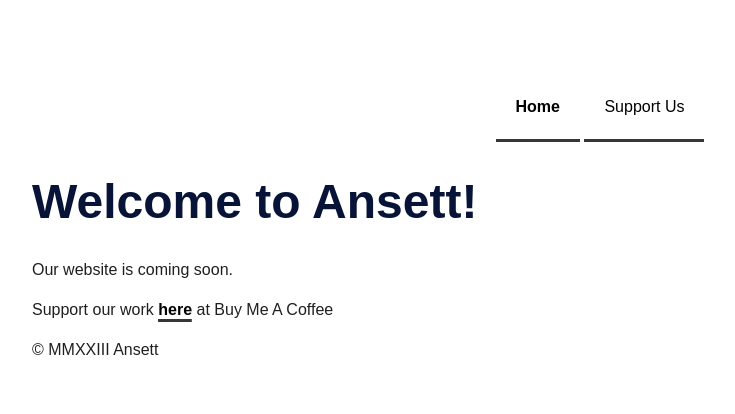
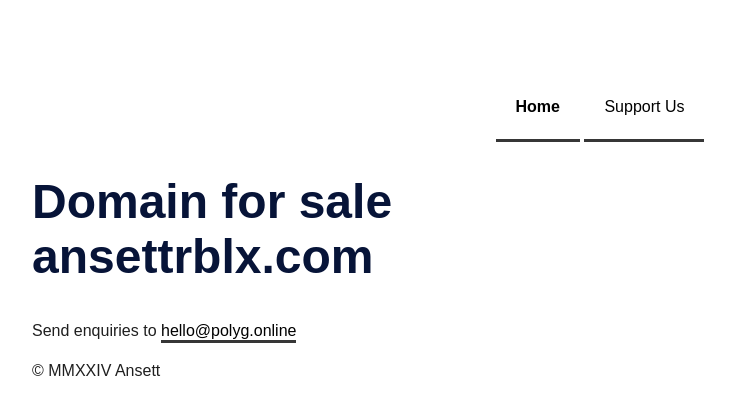
Before and after one commit to polygondev/ansett, a plain HTML site: page index.html in a window 1280 px wide. Shown: the whole page, without its empty margins (40-775 px from the left). Drawn offline with Linux system fonts and the light colour scheme; a web font is replaced by a local one.

Commit message:
Update index.html

```diff
--- a/index.html
+++ b/index.html
@@ -21,11 +21,10 @@
             <li><a href="index.html"><strong>Home</strong></a></li>
             <li><a href="https://www.buymeacoffee.com/ansett">Support Us</a></li>
         </ul>
-        <h1>Welcome to Ansett!</h1>
-        <p>Our website is coming soon.</p>
-        <p>Support our work <a href="https://www.buymeacoffee.com/ansett"><strong>here</strong></a> at Buy Me A Coffee</p>
+        <h1>Domain for sale<br>ansettrblx.com</h1>
+        <p>Send enquiries to <a href="mailto:hello@polyg.online?subject=Domain%20Enquiry">hello@polyg.online</a></p>
         <footer>
-            <p>© MMXXIII Ansett</p>
+            <p>© MMXXIV Ansett</p>
         </footer>
     </body>
 </html>
```
